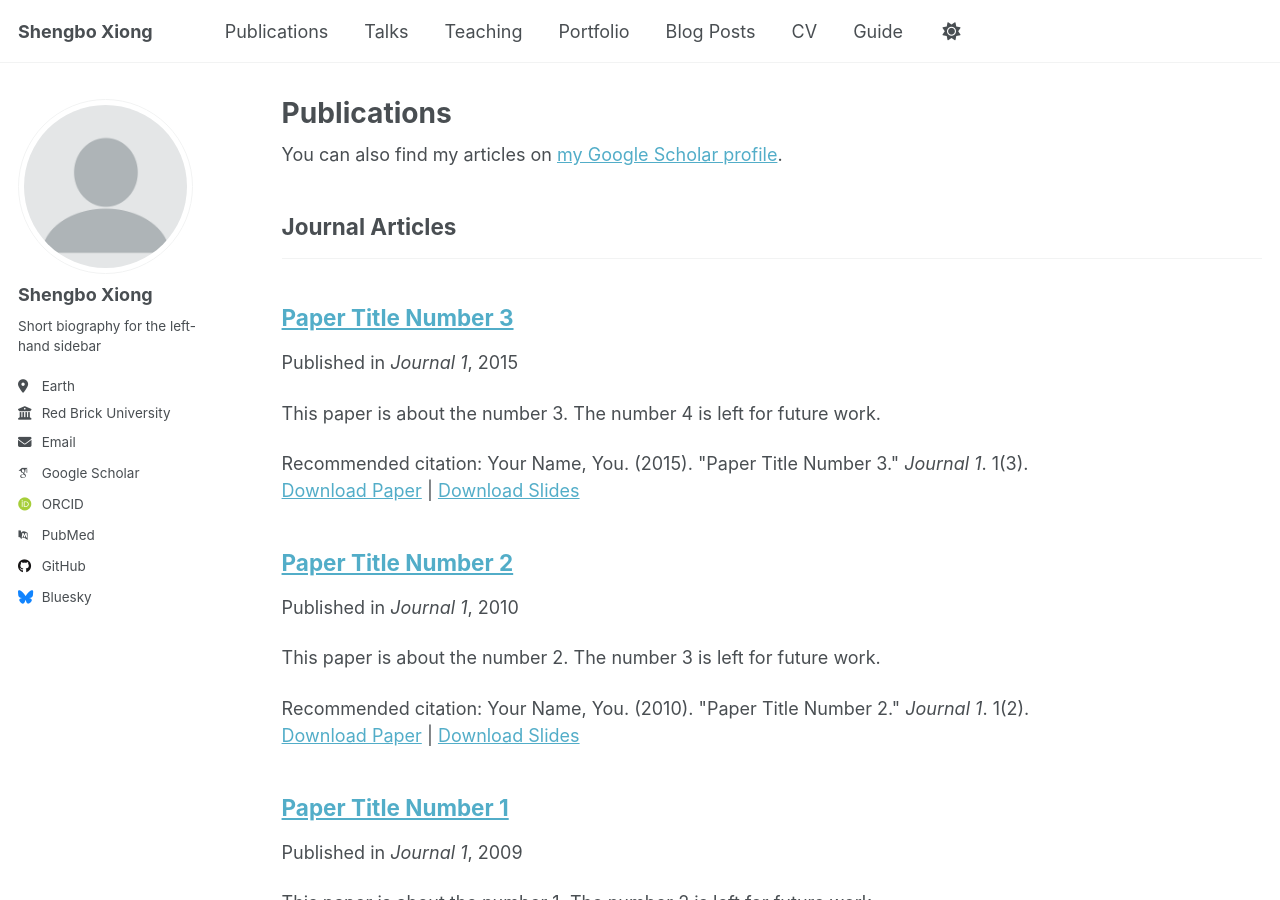
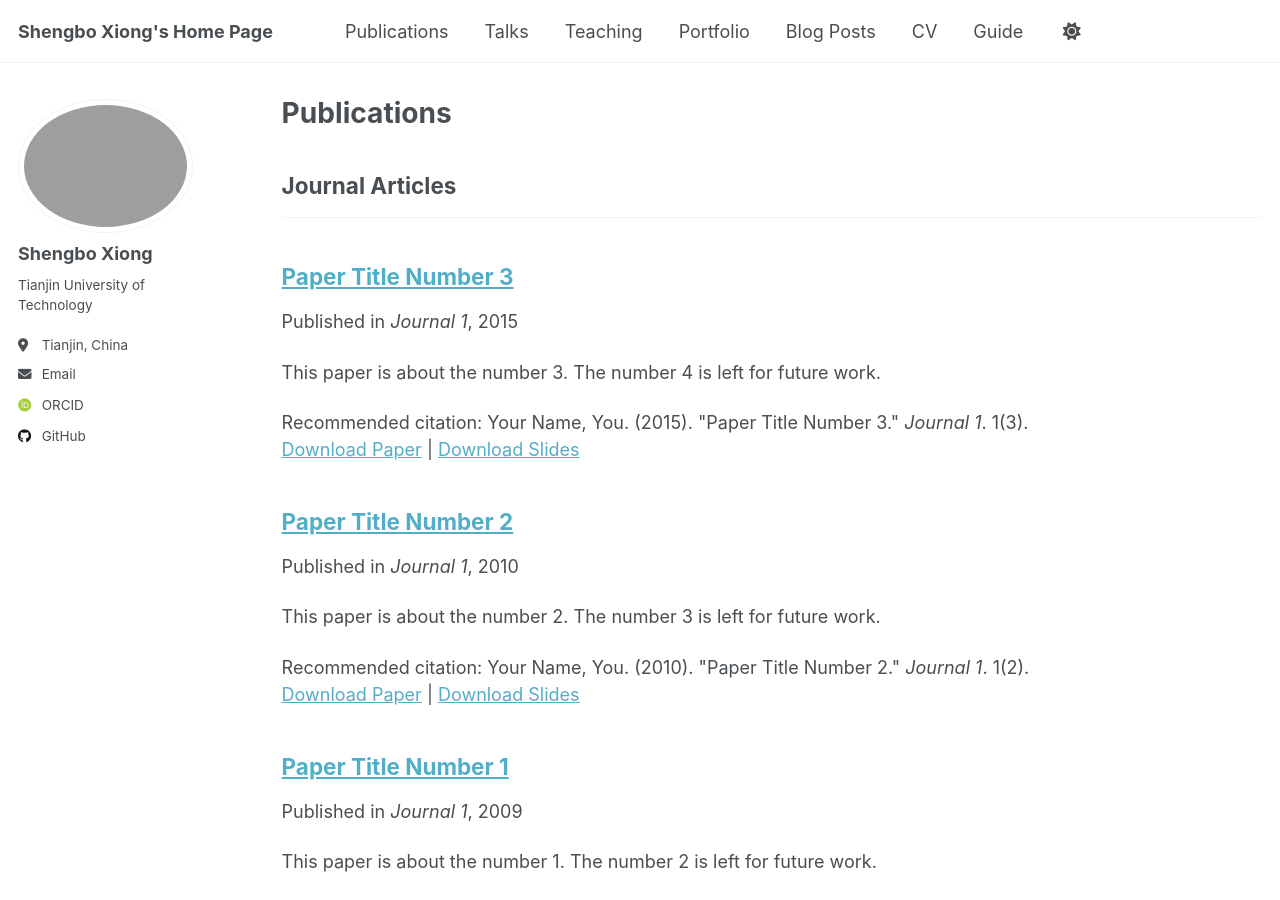
Before and after one commit to coderEuler/coderEuler.github.io, a Jekyll site: the page built from _pages/publications.html, in a window 1280 px wide and 900 px high. Built offline with Jekyll 4.4.1, drawn with Linux system fonts in a browser that asks for light colours; some web fonts are replaced; part of the change alters nothing that is shown.

Commit message:
Update _config.yml

```diff
--- a/_config.yml
+++ b/_config.yml
@@ -1,43 +1,35 @@
-# Welcome to Jekyll!
-#
-# This config file is meant for settings that affect your entire site, values
-# which you are expected to set up once and rarely need to edit after that.
-# For technical reasons, this file is *NOT* reloaded automatically when you use
-# `jekyll serve -l -H localhost`. If you change this file, please restart the
-# server process.
-
 # Basic Site Settings
 locale                   : "en-US"
 site_theme               : "default"
-title                    : "Shengbo Xiong"
+title                    : "Shengbo Xiong's Home Page"
 title_separator          : "-"
 name                     : &name "Your Name"
 description              : &description "personal description"
-url                      : https://academicpages.github.io # the base hostname & protocol for your site e.g. "https://[your GitHub username].github.io"
+url                      : "https://codereuler.github.io/"
 baseurl                  : "" # the subpath of your site, e.g. "/blog"
-repository               : "academicpages/academicpages.github.io"
+# repository               : "academicpages/academicpages.github.io"
 
 # Site Author - The following control what appear as part of the author content on the side bar.
 #               If a field is blank the icon and link will not appear, otherwise it will be shown.
 #               Additional customization can be done by editing /_includes/author-profile.html
 author:
   # Biographic information
-  avatar           : "profile.png"
+  avatar           : "1.JPG"
   name             : "Shengbo Xiong"
   pronouns         : # example: "she/her"
-  bio              : "Short biography for the left-hand sidebar"
-  location         : "Earth"
-  employer         : "Red Brick University"
+  bio              : "Tianjin University of Technology"
+  location         : "Tianjin, China"
+  # employer         : "Red Brick University"
   uri              : # URL
-  email            : "none@example.org"
+  email            : "xiongshengbo@stud.tjut.edu.cn"
 
   # Academic websites
   arxiv            : # URL - Update with the correct link to your profile
-  googlescholar    : "https://scholar.google.com/citations?user=PS_CX0AAAAAJ"
+  googlescholar    :
   impactstory      : # URL
-  orcid            : "http://orcid.org/yourorcidurl"
+  orcid            : "https://orcid.org/0009-0003-6561-0686"
   semantic         : # URL
-  pubmed           : "https://www.ncbi.nlm.nih.gov/pubmed/?term=john+snow"
+  # pubmed           : "https://www.ncbi.nlm.nih.gov/pubmed/?term=john+snow"
   researchgate     : # URL
   scopus           : # URL
 
@@ -45,12 +37,12 @@ author:
   bitbucket        : # Username - Update with your username on the site
   codepen          : # Username
   dribbble         : # Username
-  github           : "academicpages"
+  github           : "codereuler"
   kaggle           : # Username
   stackoverflow    : # User number or user number and name (i.e., use "1" or "1/jeff-atwood")
 
   # Social media
-  bluesky          : "bsky.app" # Replace this with you Bluesky username
+  # bluesky          : "bsky.app" # Replace this with you Bluesky username
   facebook         : # Username
   flickr           : # Username
   foursquare       : # Username
```
